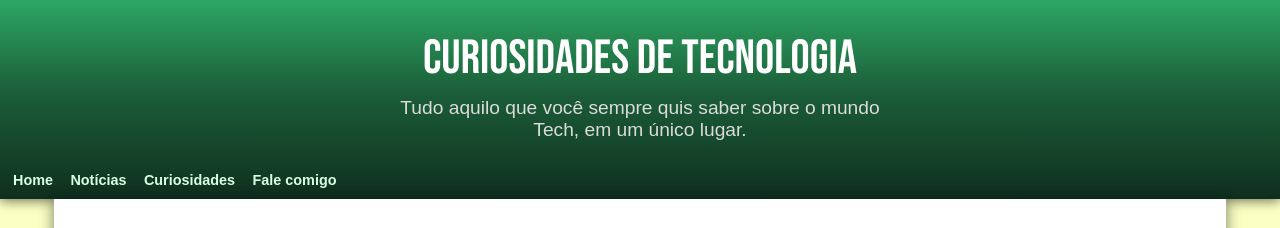
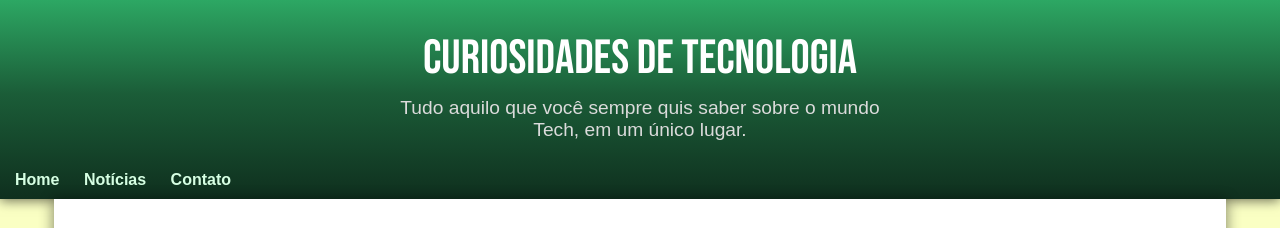
Before and after one commit to henryribeiro08-web/projeto-android, a plain HTML site: page index.html in a window 1280 px wide. Shown: the top 228 px of the page. Drawn offline with Linux system fonts and the light colour scheme; a web font is replaced by a local one.

Commit message:
Problema no menu corrigido

```diff
--- a/css/estilo.css
+++ b/css/estilo.css
@@ -51,9 +51,9 @@
             background-color:transparent;
             color: #d6ffe3;
             font-weight: bold;
-            margin-right: 10px;
-            margin-left: 3px;
-            font-size: 0.9em;
+            margin-right: 15px;
+            margin-left: 5px;
+            font-size: 1em;
         }
         nav > a:hover{
             background-color:var(--cor1);
--- a/index.html
+++ b/index.html
@@ -14,8 +14,7 @@
         <nav>
             <a href="#">Home</a>
             <a href="#">Notícias</a>
-            <a href="#">Curiosidades</a>
-            <a href="#">Fale comigo</a>
+            <a href="#">Contato</a>
         </nav>
     </header>
     <main>
```
